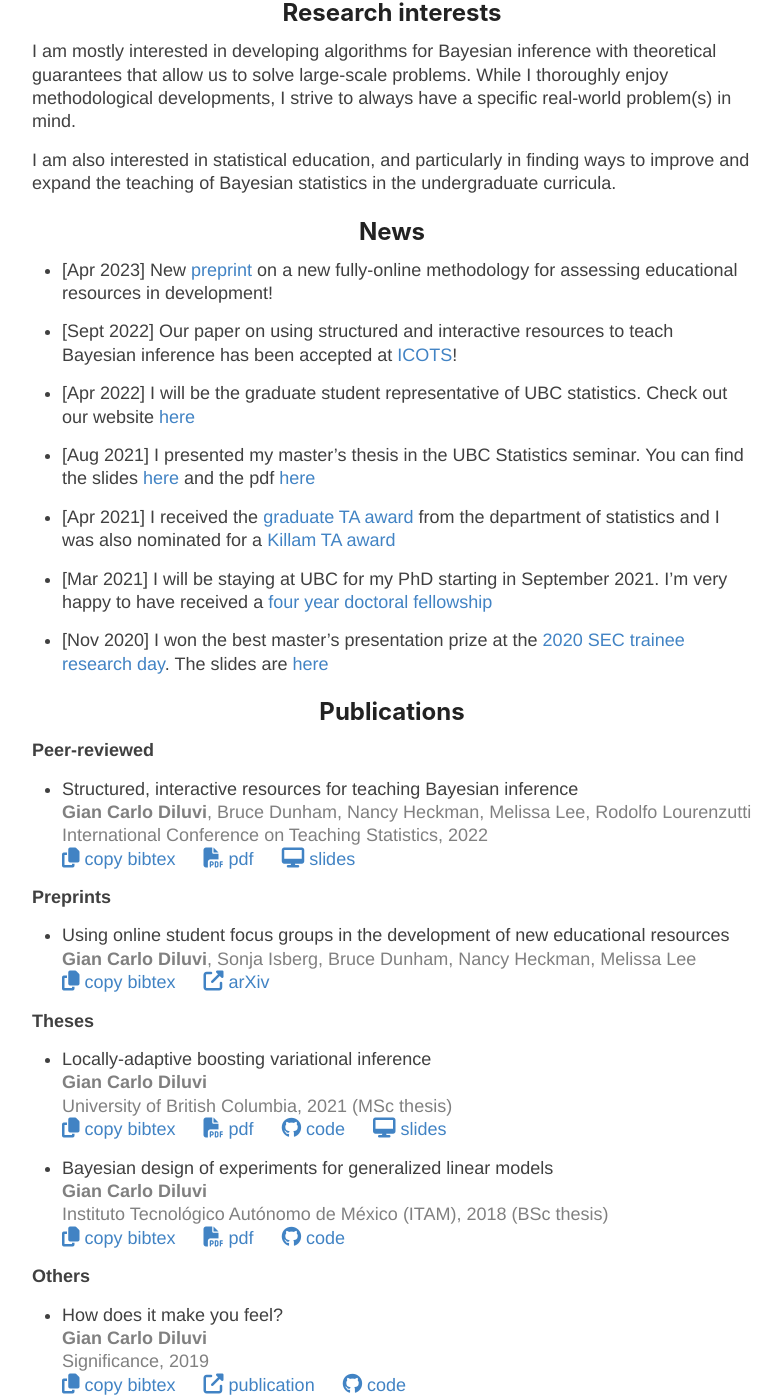
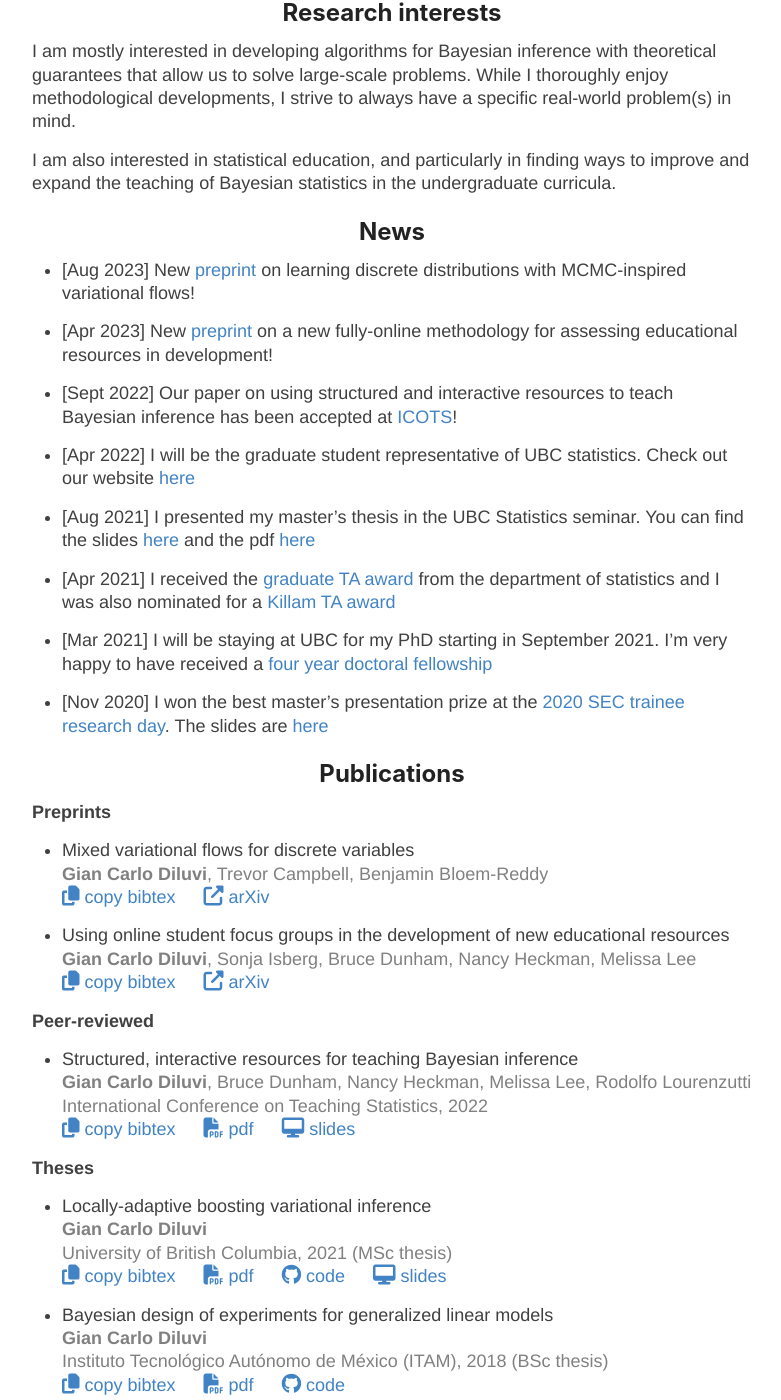
Before and after one commit to giankdiluvi/giankdiluvi.github.io, a Jekyll site: the page built from index.md, in a window 1280 px wide and 1400 px high, scrolled down 790 px. Shown: the whole window, without its empty margins (248-1029 px from the left). Built offline with Jekyll 4.4.1, drawn with Linux system fonts in a browser that asks for light colours; nearby versions of some CDN libraries; our own code applies the rules of GitHub Pages for plain Markdown files.

Commit message:
add preprint

```diff
--- a/index.md
+++ b/index.md
@@ -37,6 +37,11 @@ and particularly in finding ways to improve and expand
 the teaching of Bayesian statistics in the undergraduate curricula.
 
 ## News
+
+- [Aug 2023] New [preprint](https://arxiv.org/abs/2308.15613)
+on learning discrete distributions with MCMC-inspired
+variational flows!
+
 
 - [Apr 2023] New [preprint](https://arxiv.org/abs/2304.00149)
 on a new fully-online methodology for assessing educational
@@ -86,6 +91,44 @@ The slides are
 
 ## Publications
 
+**Preprints**
+
+- Mixed variational flows for discrete variables\
+<span style="color:grey;">
+  **Gian Carlo Diluvi**, Trevor Campbell, Benjamin Bloem-Reddy
+</span>\
+ <a onclick="setClipboard('
+    @article{diluvi2023madmix,
+      title={Mixed variational flows for discrete variables,
+      author={\{Gian Carlo\} Diluvi and Trevor Campbell and Benjamin Bloem-Reddy},
+      journal={arXiv:2308.15613},
+      year={2023}
+    }
+    ')">
+  <i class="fas fa-copy" style="font-size:20px"></i> copy bibtex
+</a> &emsp;
+<a href="https://arxiv.org/abs/2308.15613">
+  <i class="fas fa-external-link-alt" style="font-size:20px"></i> arXiv
+</a>
+
+
+- Using online student focus groups in the development of new educational resources\
+<span style="color:grey;">
+  **Gian Carlo Diluvi**, Sonja Isberg, Bruce Dunham, Nancy Heckman, Melissa Lee
+</span>\
+ <a onclick="setClipboard('
+    @article{diluvi2023onlinefg,
+      title={Using online student focus groups in the development of new educational resources,
+      author={\{Gian Carlo\} Diluvi and Sonja Isberg and Bruce Dunham and Nancy Heckman and Melissa Lee},
+      journal={arXiv:2304.00149},
+      year={2023}
+    }
+    ')">
+  <i class="fas fa-copy" style="font-size:20px"></i> copy bibtex
+</a> &emsp;
+<a href="https://arxiv.org/abs/2304.00149">
+  <i class="fas fa-external-link-alt" style="font-size:20px"></i> arXiv
+</a>
 
 **Peer-reviewed**
 
@@ -112,29 +155,6 @@ The slides are
 </a> &emsp;
 <a href="https://docs.google.com/presentation/d/1fU4_ImB5fSBoSP6pKO2gT2euuq-_21L0CDanpbcJTWU/edit?usp=sharing">
   <i class="fas fa-desktop" style="font-size:20px"></i> slides
-</a>
-
-
-
-
-**Preprints**
-
-- Using online student focus groups in the development of new educational resources\
-<span style="color:grey;">
-  **Gian Carlo Diluvi**, Sonja Isberg, Bruce Dunham, Nancy Heckman, Melissa Lee
-</span>\
- <a onclick="setClipboard('
-    @article{diluvi2023onlinefg,
-      title={Using online student focus groups in the development of new educational resources,
-      author={\{Gian Carlo\} Diluvi and Sonja Isberg and Bruce Dunham and Nancy Heckman and Melissa Lee},
-      journal={arXiv:2304.00149},
-      year={2023}
-    }
-    ')">
-  <i class="fas fa-copy" style="font-size:20px"></i> copy bibtex
-</a> &emsp;
-<a href="https://arxiv.org/abs/2304.00149">
-  <i class="fas fa-external-link-alt" style="font-size:20px"></i> arXiv
 </a>
 
 
```
Also changed, not shown: 4 other files.
